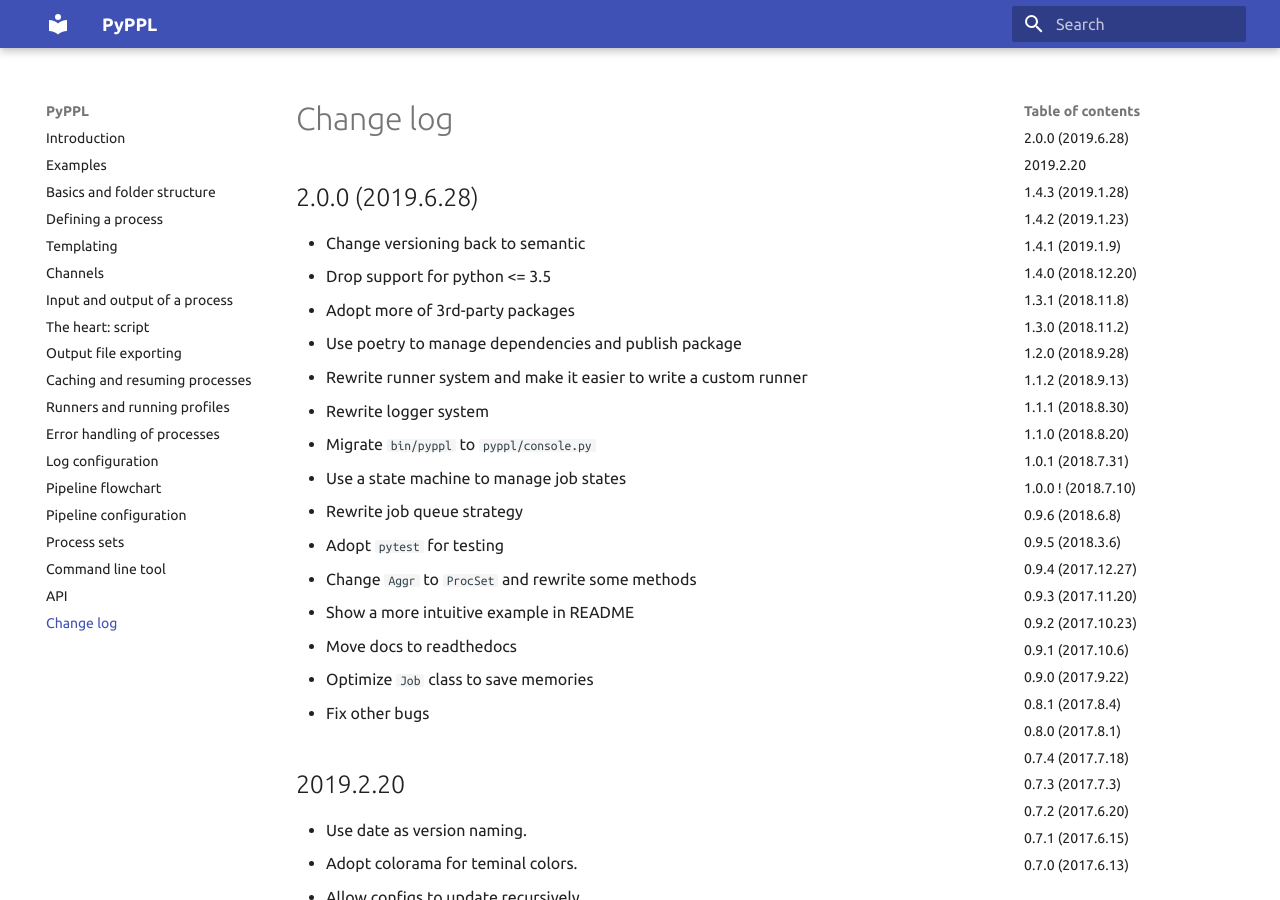
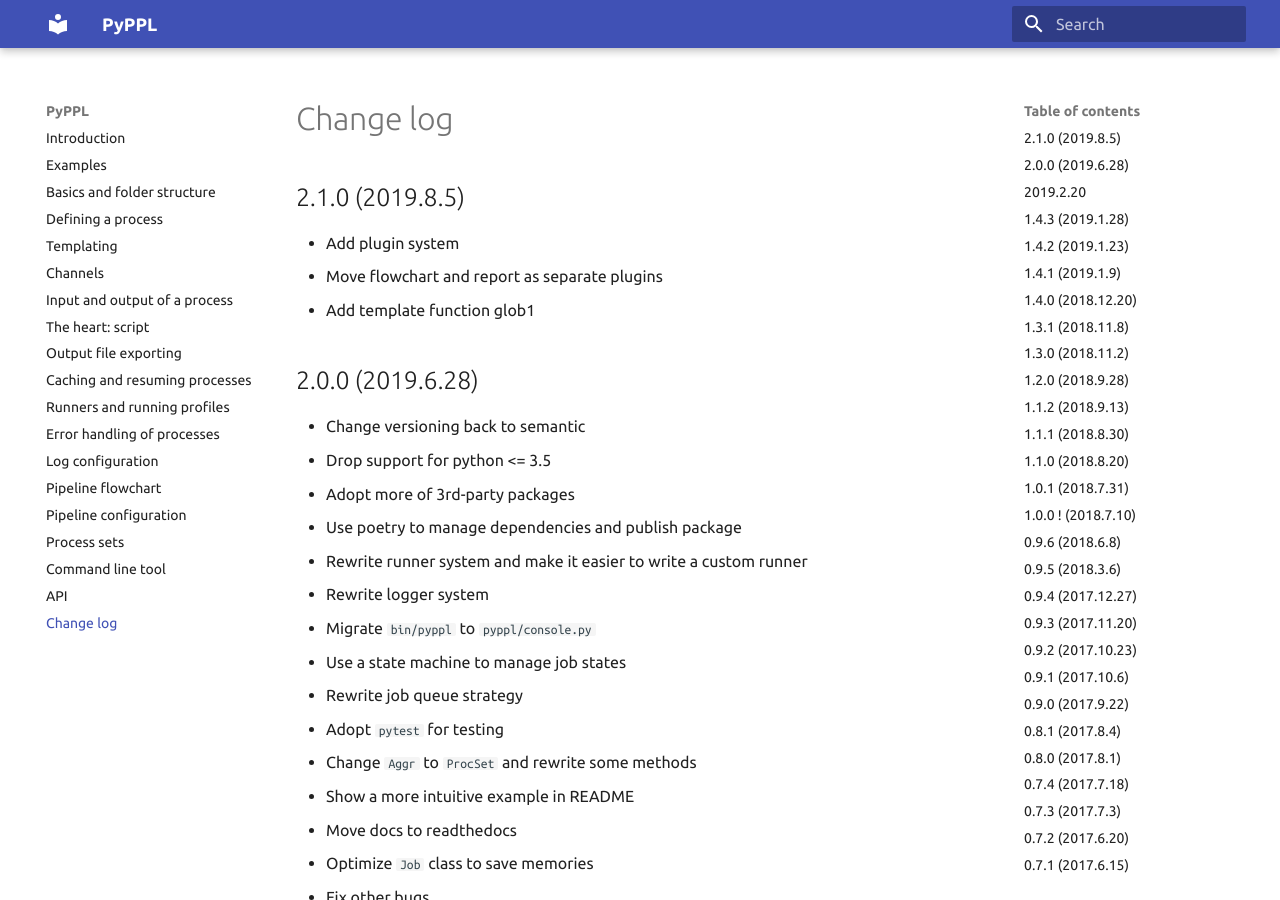
Before and after one commit to pwwang/pipen, an MkDocs documentation site: the page built from docs/CHANGELOG.md, in a window 1280 px wide and 900 px high. Built offline with MkDocs 1.6.1 and Material for MkDocs 9.7.7, drawn with Linux system fonts in a browser that asks for light colours.

Commit message:
Update changelog

```diff
--- a/docs/CHANGELOG.md
+++ b/docs/CHANGELOG.md
@@ -1,3 +1,8 @@
+# 2.1.0 (2019.8.5)
+- Add plugin system
+- Move flowchart and report as separate plugins
+- Add template function glob1
+
 # 2.0.0 (2019.6.28)
 - Change versioning back to semantic
 - Drop support for python <= 3.5
```
